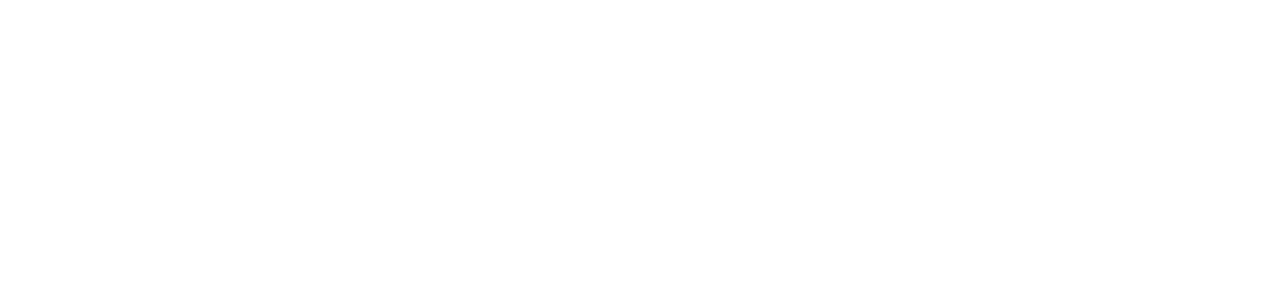
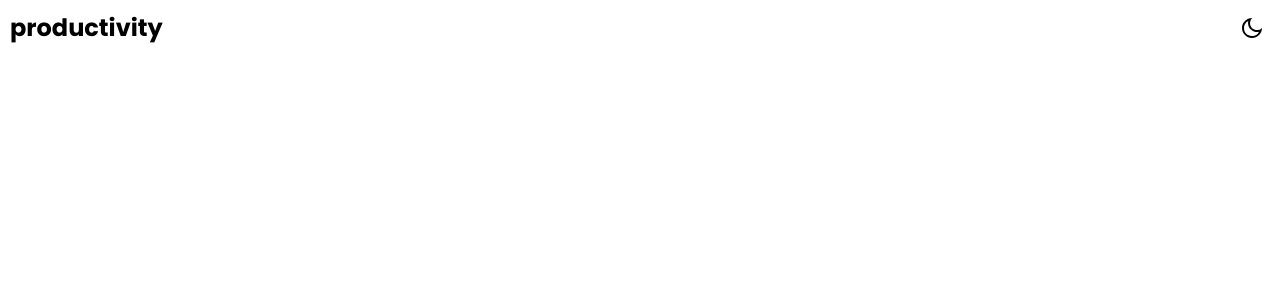
Before and after one commit to colorlessenergy/productivity, a Next.js app: page / in a window 1280 px wide. Shown: the top 300 px of the page. Built offline with nearby package versions, Linux system fonts and the light colour scheme.

Commit message:
add nav component

```diff
--- a/pages/index.js
+++ b/pages/index.js
@@ -1,4 +1,6 @@
 import Head from 'next/head';
+
+import Nav from '../shared/components/Nav';
 
 export default function Home () {
     return (
@@ -9,8 +11,8 @@
                 <link rel="icon" href="/favicon.ico" />
             </Head>
 
-            <div>
-
+            <div className="container">
+                <Nav />
             </div>
         </div>
     );
```
